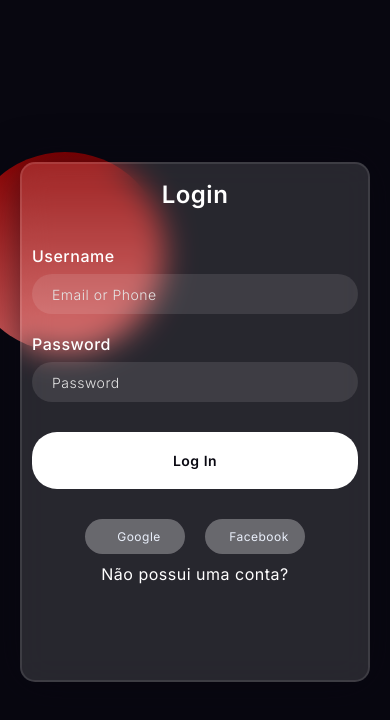
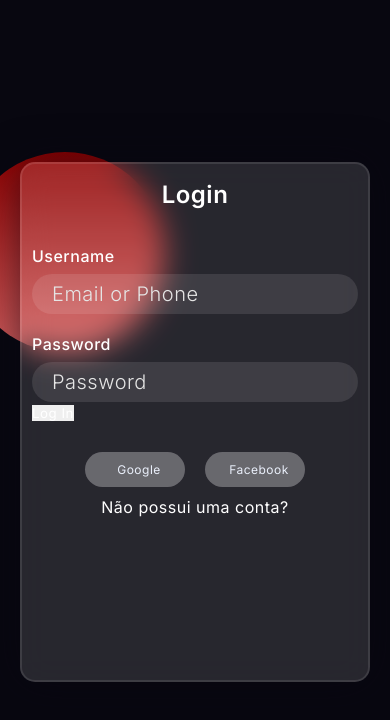
Before and after one commit to KaioBorgesDev/Fatek, a React (Vite) app in the folder frontend/: page /login in a window 390 px wide. Shown: the top 720 px of the page. Built offline with nearby package versions, Linux system fonts and the light colour scheme.

Commit message:
fix- responsive forms (login and register)

```diff
--- a/frontend/src/components/FormLogin/FormLogin.css
+++ b/frontend/src/components/FormLogin/FormLogin.css
@@ -27,7 +27,7 @@ body {
 }
 
 .shape:first-child {
-  background: linear-gradient(#1845ad, #23a2f6);
+  background: linear-gradient(#8d0000 0%, #d15d5d 100%);
   left: -80px;
   top: -80px;
 }
@@ -91,19 +91,20 @@ input {
   color: #e5e5e5;
 }
 
-button {
+.button {
   margin-top: 30px;
   width: 100%;
   background-color: #ffffff;
   color: #080710;
-  padding: 12px 0;
+  padding: 1px 0;
   font-size: 16px;
   font-weight: 600;
   border-radius: 25px;
   cursor: pointer;
+
 }
 
-button:hover {
+.button:hover {
   background-color: rgba(255, 255, 255, 0.8);
 }
 
@@ -157,12 +158,11 @@ button:hover {
 
   input {
     height: 25px;
-    font-size: 15px;
+    font-size: 20px;
   }
 
-  button {
+  .button {
     font-size: 14px;
-    padding: 10px;
   }
 
   .social div {
@@ -189,12 +189,11 @@ button:hover {
 
   input {
     height: 40px;
-    font-size: 14px;
+    font-size: 20px;
   }
 
-  button {
+  .button {
     font-size: 14px;
-    padding: 20px 0;
   }
 
   .social div {
--- a/frontend/src/components/FormRegister/FormRegister.css
+++ b/frontend/src/components/FormRegister/FormRegister.css
@@ -91,19 +91,20 @@ input {
   color: #e5e5e5;
 }
 
-button {
+.button {
   margin-top: 30px;
   width: 100%;
   background-color: #ffffff;
   color: #080710;
-  padding: 12px 0;
+  padding: 1px 0;
   font-size: 16px;
   font-weight: 600;
   border-radius: 25px;
   cursor: pointer;
+
 }
 
-button:hover {
+.button:hover {
   background-color: rgba(255, 255, 255, 0.8);
 }
 
@@ -157,12 +158,11 @@ button:hover {
 
   input {
     height: 25px;
-    font-size: 15px;
+    font-size: 20px;
   }
 
-  button {
+  .button {
     font-size: 14px;
-    padding: 10px;
   }
 
   .social div {
@@ -189,12 +189,11 @@ button:hover {
 
   input {
     height: 40px;
-    font-size: 14px;
+    font-size: 20px;
   }
 
-  button {
+  .button {
     font-size: 14px;
-    padding: 20px 0;
   }
 
   .social div {
```
